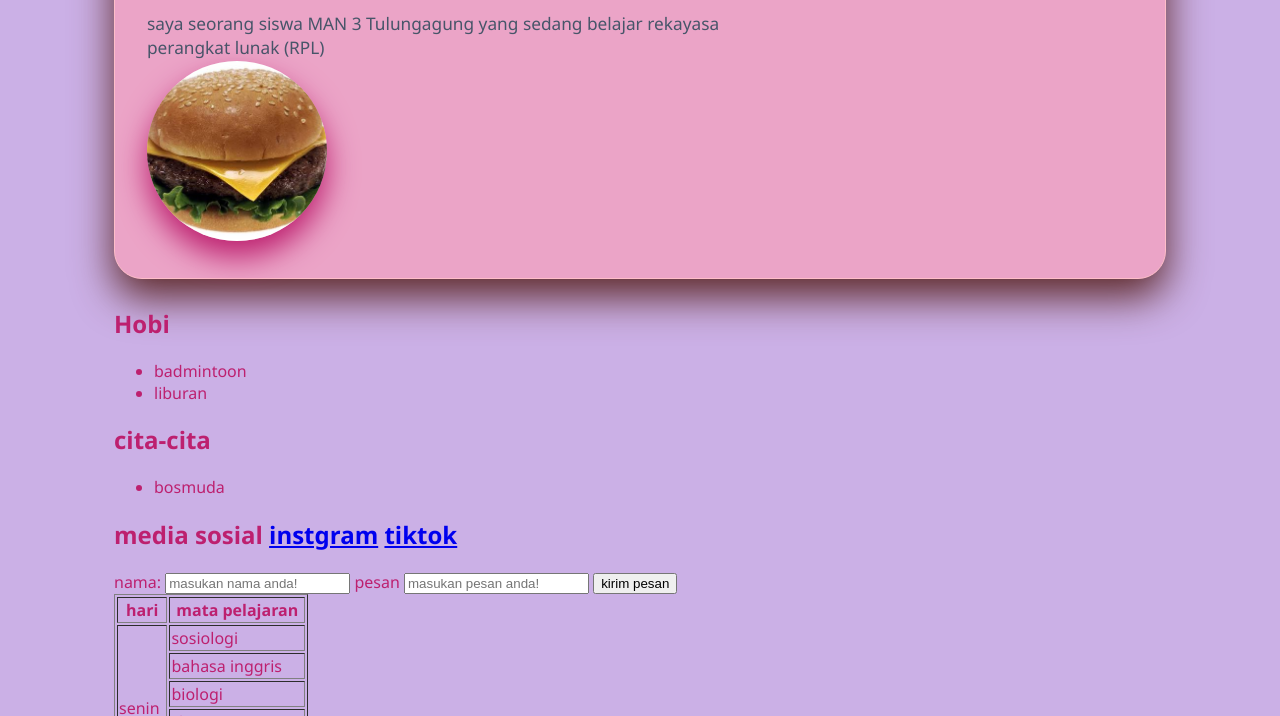
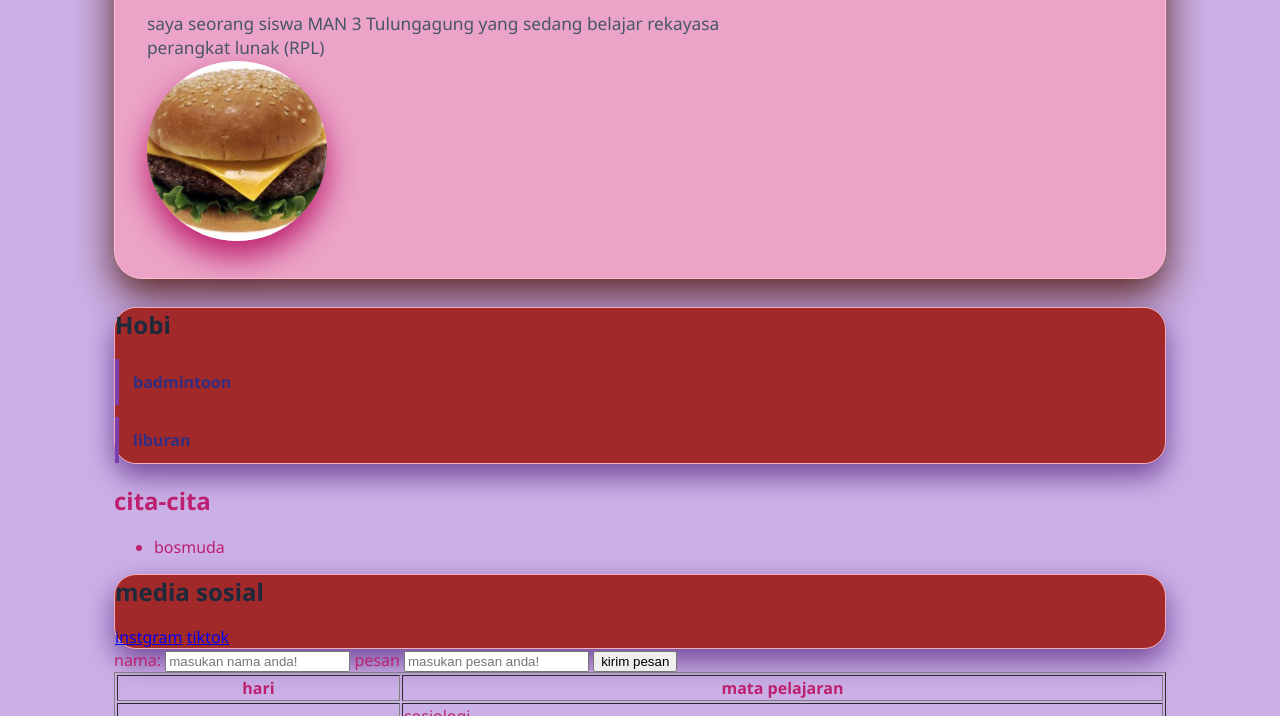
Before and after one commit to syifanurhalizanurhaliza-eng/profile, a plain HTML site: page index.html in a window 1280 px wide. Shown: the part 236-952 px from the top of the page. Drawn offline with Linux system fonts and the light colour scheme.

Commit message:
menambah kolom & warna

```diff
--- a/index.html
+++ b/index.html
@@ -20,12 +20,14 @@
                 <img src="burger.jfif" alt="photo profile" class="profile-photo" />
         </header>
 
+<main class="content-grid">
 
 
 
-        <section>
+
+        <section class="card">
             <h2>Hobi</h2>
-            <ul>
+            <ul class="hobby-list">
                 <li>badmintoon</li>
                 <li>liburan
             </ul>
@@ -36,8 +38,12 @@
                 <li>bosmuda</li>
             </ul>
         </section>
-        <section>
-            <h2>media sosial
+        <section class="card">
+
+            <h2>media sosial</h2>
+            <div class="sosial links">
+                <a href="#"
+
                 <a href="sipauuuuuullll">instgram</a>
                 <a href="sipaaaaaaa">tiktok</a>
         </section>
--- a/style.css
+++ b/style.css
@@ -67,6 +67,55 @@ body {
     object-fit: cover;
     border-radius: 50% ;
     box-shadow: 0 16px 30px rgb(189, 32, 111);
+}
+.content-grid {
+    display: grid;
+    grid-template-columns: repeat (2, minmax(260px,1fr));
+    gap: 24pxl;
+}
+.card {
+    background:rgb(161, 41, 41);
+    border: 1px solid rgb(241, 173, 185);
+    border-radius: 22px;
+    box-shadow: 0 12px 28px rgb(114, 71, 153);
+}
 
+.card h2{
+    margin-top: 0;
+    margin-bottom: 18px;
+    color:#1e293b;
+    font: size 1.5rem;
+}
+.hobby-list{
+ list-style: none;
+ padding: 0;
+ margin:0;
+ display: grid;
+ gap:12px;
+}
 
+.hobby-list li{
+    background: linear-gradient(135deg,#f5f3ff);
+    border-left: 4px solid #7c3ead;
+    padding: 12px 14px;
+    font-weight: 600;
+    color:#312e81;
 }
+.sosial-links{
+    display: flex;
+    flex-wrap: wrap;
+    gap:12px;
+}
+.sosial-links a{
+    text-decoration: none;
+    color:#1d4ed8;
+    background:#e0edff;
+    padding: 10px 14px;
+    border-radius: 12px;
+    font-weight: 600;
+    transition:transform 0.2s ease,box-shadow 0.2s ease;
+}
+.sosial-links a:hover{
+    transform: translate(-2px);
+    box-shadow: 0 10px 20px rgb(168, 102, 177);
+}
```
